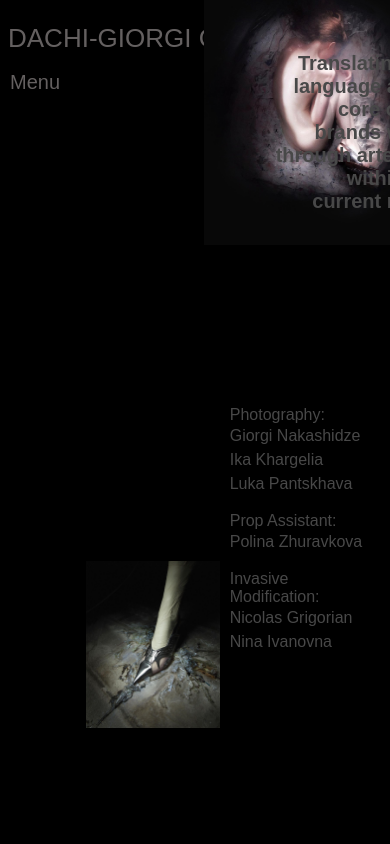
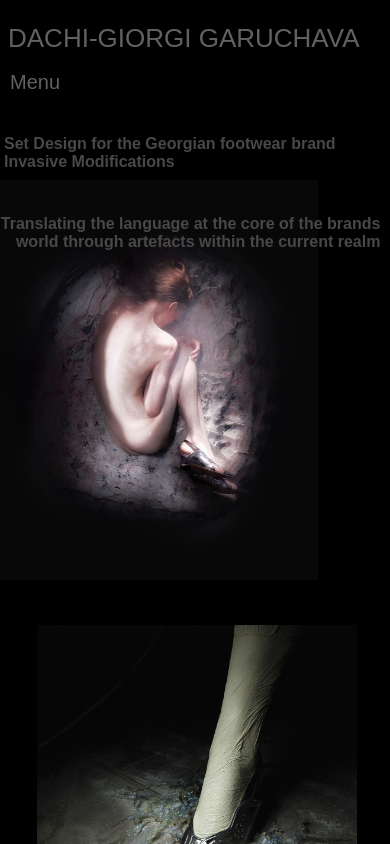
Before and after one commit to anukitsim/dachi, a React (Create React App) app: page /invasive-modification in a window 390 px wide. Shown: the top 844 px of the page. Built offline with nearby package versions, Linux system fonts and the light colour scheme; a web font is replaced by a local one.

Commit message:
added responsivity

```diff
--- a/src/components/home/home.styles.css
+++ b/src/components/home/home.styles.css
@@ -4,8 +4,8 @@
   flex-direction: column;
   justify-content: flex-start;
   align-items: flex-start;
-  gap: 8px; /* Adds spacing between child elements */
-  padding: 48px 0 0 56px; /* Sets padding instead of margin */
+  gap: 0.5rem; /* Adds spacing between child elements */
+  padding: 3rem 0 0 3.5rem; /* Sets padding instead of margin */
   max-width: 100%;
   overflow-x: hidden;
 }
@@ -17,7 +17,7 @@
 
 .info-links {
   color: #afafaf;
-  margin-top: 8px;
+  margin-top: 0.5rem;
   margin-left: 0;
   margin-top: 0;
 }
@@ -27,15 +27,15 @@
   text-decoration: none;
   display: inline-block; /* Set display to inline-block to align links horizontally */
   vertical-align: top; /* Align links from the top */
-  margin-right: 10px; /* Add margin between links */
+  margin-right: 0.625rem; /* Add margin between links */
   white-space: nowrap; /* Prevent links from wrapping to next line */
 }
 
 .title {
   display: flex;
   align-items: center;
-  gap: 8px;
-  font-size: 20px;
+  gap: 0.5rem;
+  font-size: 1.25rem;
   font-weight: normal;
 }
 
@@ -58,7 +58,7 @@ ul {
   text-decoration: none;
   display: inline-block;
   vertical-align: top;
-  margin-right: 10px;
+  margin-right: 0.625rem;
   white-space: nowrap;
   text-align: center;
 
@@ -69,9 +69,9 @@ ul {
 }
 
 li {
-  font-size: 15px;
+  font-size: 0.938rem;
   letter-spacing: 0px;
-  padding-top: 1.5px;
+  padding-top: 0.090rem;
 }
 
 
@@ -81,6 +81,11 @@ li {
   display: none; /* hide menu button by default on desktop */
 
 }
+
+.current-page{
+  color:  #afafaf;
+}
+
 
 @media screen and (max-width: 768px) {
   body {
--- a/src/components/invasive-modification/insasive-modification.component.jsx
+++ b/src/components/invasive-modification/insasive-modification.component.jsx
@@ -1,75 +1,96 @@
-import { useState } from 'react';
-
+import { useState, useRef } from 'react';
 import './insasive-modification.styles.css';
 import img1 from '../../imgs/1.jpg';
-import cardImage4 from '../../imgs/card4.png';
-import ReactPlayer from "react-player";
+// import cardImage4 from '../../imgs/card4.png';
+import ReactPlayer from 'react-player';
 import cardImage1 from '../../imgs/card1.jpg';
 import cardImage2 from '../../imgs/card2.jpg';
 import cardImage3 from '../../imgs/card3.jpg';
 
-
 const InsasiveModification = () => {
   const [currentImage, setCurrentImage] = useState(cardImage1);
+  const [isPlaying, setIsPlaying] = useState(true);
+  const playerRef = useRef(null);
 
   const handleClick = () => {
-        // define an array of images in the desired order
-        const images = [cardImage1, cardImage2, cardImage3, cardImage4];
-        // find the index of the current image in the array
+    const images = [cardImage1, cardImage2, cardImage3];
     const currentIndex = images.indexOf(currentImage);
-        // set the current image to the next one in the array, or the first one if it's the last image
     setCurrentImage(images[(currentIndex + 1) % images.length]);
   };
 
+  const handlePlay = () => {
+    setIsPlaying(true);
+  };
+
+  const handlePause = () => {
+    setIsPlaying(false);
+  };
+
+  const handleVideoClick = () => {
+    if (isPlaying) {
+      playerRef.current.getInternalPlayer().pause();
+      setIsPlaying(false);
+    } else {
+      playerRef.current.getInternalPlayer().play();
+      setIsPlaying(true);
+    }
+  };
 
   return (
     <div className='insasiveModification-container'>
-      <h2 className='insasiveModification-header'>Set Design for the Georgian footwear brand Invasive Modifications</h2>
-      <div className="img-container">
-        <div className="img-wrapper">
-          <img src={img1} alt="img1" className="img1" />
-          <h2 className="video-text">Translating the language at the core of the brands world through artefacts within the current realm</h2>
+      <h2 className='insasiveModification-header'>
+        Set Design for the Georgian footwear brand Invasive Modifications
+      </h2>
+      <div className='img-container'>
+        <div className='img-wrapper'>
+          <img src={img1} alt='img1' className='img1' />
+          <h2 className='video-text'>
+            Translating the language at the core of the brands world through
+            artefacts within the current realm
+          </h2>
           <ReactPlayer
-  url="https://vimeo.com/818864881"
-  className="insasiveModification-video"
-  playing
-  muted
-  controls={['play', 'pause']}
-  width="650px"
-  height="400px"
+            ref={playerRef}
+            url='https://vimeo.com/818864881'
+            className='insasiveModification-video'
+            controls={false}
             volume={0}
+            onPlay={handlePlay}
+            onPause={handlePause}
+            playing={isPlaying}
+            loop={true}
+            onClick={handleVideoClick}
           />
-<img src={currentImage} alt="img1" className="card-images" onClick={handleClick} />
-<div className="card-text">
-  <div className="line-container">
-    <div className="name">Photography:</div>
-    <div className="category">
-      Giorgi Nakashidze<br/>
-      Ika Khargelia<br/>
+          <img
+            src={currentImage}
+            alt='img1'
+            className='card-images'
+            onClick={handleClick}
+          />
+          <div className='card-text'>
+            <div className='line-container'>
+              <div className='name'>Photography:</div>
+              <div className='category'>
+                Giorgi Nakashidze<br />
+                Ika Khargelia<br />
                 Luka Pantskhava
               </div>
             </div>
-  <div className="line-container">
-    <div className="name">Prop Assistant:</div>
-    <div className="category">
-      Polina Zhuravkova
+            <div className='line-container'>
+              <div className='name'>Prop Assistant:</div>
+              <div className='category'>Polina Zhuravkova</div>
             </div>
-  </div>
-  <div className="line-container">
-    <div className="name">Invasive Modification:</div>
-    <div className="category">
-      Nicolas Grigorian<br/>
+            <div className='line-container'>
+              <div className='name'>Invasive Modification:</div>
+              <div className='category'>
+                Nicolas Grigorian<br />
                 Nina Ivanovna
               </div>
             </div>
           </div>
-
-
-
         </div>
       </div>
     </div>
-  )
+  );
 };
 
 export default InsasiveModification;
--- a/src/components/invasive-modification/insasive-modification.styles.css
+++ b/src/components/invasive-modification/insasive-modification.styles.css
@@ -5,8 +5,8 @@
   align-items: flex-start;
   max-width: 100%;
   min-height: 100vh;
-  margin-right: 20px;
-  padding-bottom: 40px;
+  margin-right: 1.25rem;
+  padding-bottom: 2.5rem;
 }
 
 .insasiveModification-header {
@@ -68,14 +68,17 @@
 .card-images{
   position: relative;
   width: 40%;
+  height: auto;
   top: 30rem;
   margin-top: 7.5rem;
+  object-fit: cover;
   /* margin-left: -4rem; */
   left: 15%;
   margin-right: auto;
   margin-bottom: 2rem;
   z-index: 1;
   padding-bottom: 50px;
+  width: 40%;
 }
 
 .card-text {
@@ -104,3 +107,79 @@
   line-height: 1.5;
   margin-bottom: 1rem;
 }
+
+/* For screens up to 768px wide */
+@media (max-width: 768px) {
+
+  .insasiveModification-container {
+    margin-right: 0;
+  }
+
+  .insasiveModification-header {
+    font-size: 1rem;
+    width: 100%;
+    text-align: start;
+    margin: 2rem 0;
+  }
+
+  .img-container {
+    margin-top: 2rem;
+    margin-left: 0;
+  }
+
+  .img1 {
+    top: -55px;
+    left: 40%;
+    transform: translateX(-50%);
+    width: 100%;
+    max-width: 320px;
+  }
+
+  .video-text {
+    position: static;
+    width: 100%;
+    text-align: end;
+    font-size: 1rem;
+    margin-top: -1.3rem;
+    margin-right: 1.2rem;
+    padding-bottom: 4rem;
+  }
+
+  .insasiveModification-video {
+    position: static;
+    margin: 2rem auto;
+    max-width: 320px;
+    margin-left: 55%;
+    margin-top: 50%;
+  }
+
+  .card-images {
+    position: static;
+    width: 100%;
+    max-width: 320px;
+    margin: 2rem auto;
+
+    margin-top: -18rem;
+    padding-bottom: 0;
+  }
+
+  .card-text {
+    position: static;
+    margin-left: 1.8rem;
+    margin-top: -1rem;
+    text-align: start;
+    width: 100%;
+  }
+
+  .line {
+    flex-direction: column;
+    align-items: center;
+    text-align: center;
+  }
+
+  .name {
+    margin-right: 0;
+    margin-bottom: 1rem;
+  }
+
+}
--- a/src/components/steps/steps.styles.css
+++ b/src/components/steps/steps.styles.css
@@ -3,22 +3,22 @@
 .steps-container {
     position: relative;
     max-width: 100%;
-    margin: -285px 0 0 165px;
+    margin: -17.813rem 0 0 10.313rem;
     margin-bottom: 45px;
 }
 
 .caption-container {
     position: absolute;
-    bottom: -35px;
+    bottom: -2.1rem;
     width: 100%;
     display: flex;
     justify-content: space-between;
 }
 
 .steps-caption1 {
-    font-size: 12px;
+    font-size: 0.75rem;
     font-weight: normal;
-    padding-left: 35px;
+    padding-left: 2.1rem;
     color: #646060;
 
 
@@ -26,9 +26,9 @@
 }
 
 .steps-caption2 {
-    font-size: 12px;
+    font-size: 0.75rem;
     font-weight: normal;
-    padding-right: 36px;
+    padding-right: 2.25rem;
     color: #646060;
 
 
@@ -46,14 +46,14 @@
 
         body {
         background-color: #DBDBDBE2;
-        margin-bottom: 30px;
+        margin-bottom: 1.875rem;
         }
         .steps-container {
         width: 100%;
         margin: 0;
-        margin-bottom: 50px;
-        margin-left: -27px;
-        margin-top: 10px;
+        margin-bottom: 3.125rem;
+        margin-left: -1.688rem;
+        margin-top: 0.625rem;
 
         }
 
@@ -66,7 +66,7 @@
 
         .caption-container {
             position: absolute;
-            bottom: -25px;
+            bottom: -1.563rem;
             width: 100%;
             display: flex;
             justify-content: space-between;
@@ -75,17 +75,17 @@
         }
 
         .steps-caption1 {
-            font-size: 9px;
+            font-size: 0.563rem;
             font-weight: normal;
-            padding-left: 35px;
+            padding-left: 2.188rem;
             color: #646060;
 
         }
 
         .steps-caption2 {
-            font-size: 9px;
+            font-size: 0.563rem;
             font-weight: normal;
-            padding-right: 35px;
+            padding-right: 2.188rem;
             color: #646060;
         }
 
--- a/src/components/witness/witness.styles.css
+++ b/src/components/witness/witness.styles.css
@@ -3,8 +3,8 @@
   flex-direction: column;
   align-items: center;
   max-width: 100%;
-  margin: -302px 0 0 170px;
-  margin-bottom: 45px;
+  margin: -18.875rem 0 0 10.625rem;
+  margin-bottom: 2rem;
 
 }
 
@@ -14,23 +14,23 @@
   display: flex;
   flex-direction: column;
   align-items: flex-start;
-  max-width: calc(100% - 50px);
+  max-width: calc(100% - 3rem);
   /* line-height: 2; */
   letter-spacing: 0px;
-  padding-right: 7px;
+  padding-right: 0.5rem;
 }
 
 .witness-text1 {
-  margin-top: 15px;
-  font-size: 15px;
+  margin-top: 0.938rem;
+  font-size: 0.938rem;
   font-weight: normal;
   width: 100%;
 }
 
 .witness-text2 {
-  margin-top: 12px;
+  margin-top: 0.7rem;
   width: 100%;
-  font-size: 15px;
+  font-size: 0.938rem;
   font-weight: normal;
   line-height: 1.5;
 }
@@ -42,15 +42,15 @@
 }
 
 .video{
-  margin-left: -20px;
-  margin-top: 15px;
+  margin-left: -1.25rem;
+  margin-top:  0.938rem;
 }
 
 
 
 
 .video-caption {
-  margin: 5px 0 0;
+  margin: 0.3rem 0 0;
   text-align: center;
   font-size: 12px;
   font-weight: normal;
```
Also changed, not shown: src/components/home/home.component.jsx (+14 -12 lines), 1 other file (tests, documents, lock files or other folders). Lines whose indentation alone changed are shown as unchanged.
